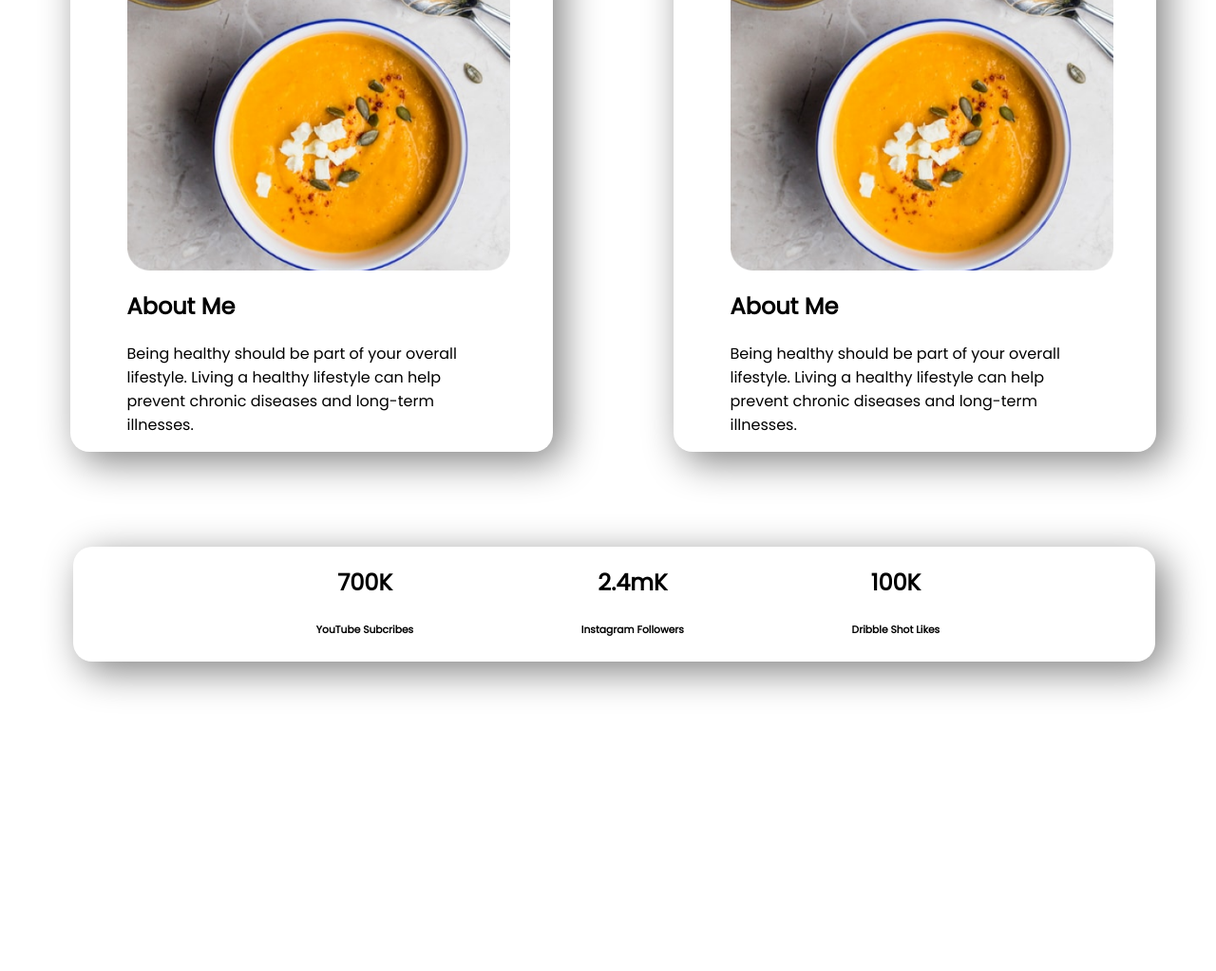
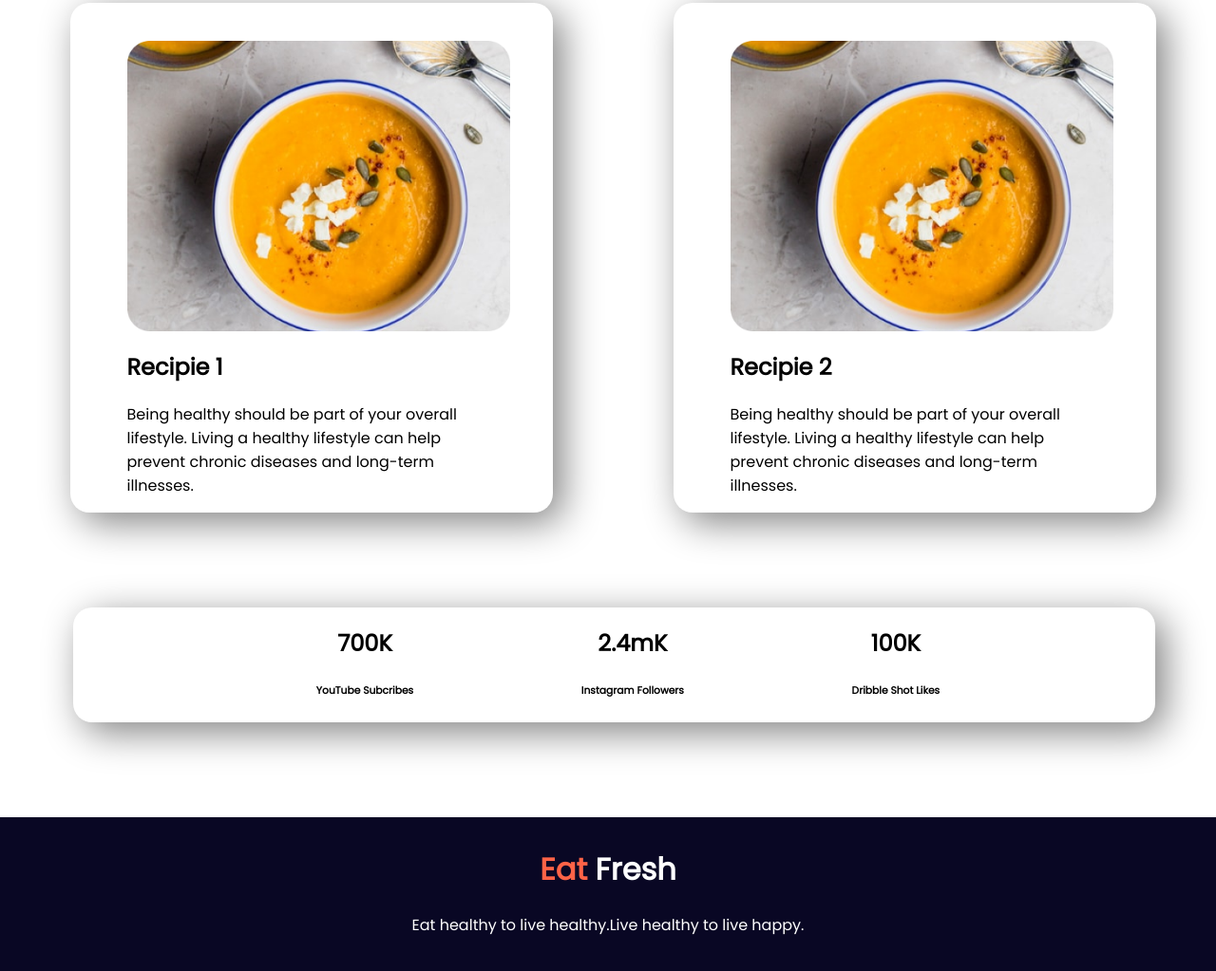
Before and after one commit to hafizuddinraju/EatingGood, a plain HTML site: page index.html in a window 1280 px wide. Shown: the part 1353-2376 px from the top of the page at 95% size. Before the commit the page ends 2150 px from the top, so only its background shows below. Drawn offline with Linux system fonts and the light colour scheme.

Commit message:
completed commit

```diff
--- a/index.html
+++ b/index.html
@@ -65,7 +65,7 @@
             <div class="bottom-half-width">
 
                 <img class="bottom-image" src="images/food/Project Cover.png" alt="">
-                <h1>About Me</h1>
+                <h1>Recipie 1</h1>
                 <p>
                     Being healthy should be part of your overall lifestyle. Living a healthy lifestyle can help prevent
                     chronic diseases and long-term illnesses.
@@ -75,7 +75,7 @@
             <div class="bottom-half-width">
                 <img class="bottom-image" src="images/food/Project Cover.png" alt="">
 
-                <h1>About Me</h1>
+                <h1>Recipie 2</h1>
                 <p>
                     Being healthy should be part of your overall lifestyle. Living a healthy lifestyle can help prevent
                     chronic diseases and long-term illnesses.
@@ -108,5 +108,9 @@
     </section>
 
 </body>
+<footer>
+    <h1><span class="eat-fresh">Eat</span> Fresh</h1>
+    <p>Eat healthy to live healthy.Live healthy to live happy.</p>
+</footer>
 
 </html>
--- a/style.css
+++ b/style.css
@@ -9,12 +9,15 @@ section {
 
 .top-banner {
     display: flex;
+    padding-top: 5%;
 }
 
 .half-width h1 {
     font-size: 30px;
     font-weight: 900;
+    line-height: .6;
 }
+
 
 .half-width {
     width: 50%;
@@ -144,3 +147,15 @@ section {
 .c {
     padding-left: 20%;
 }
+
+footer {
+    background-color: rgb(9, 7, 36);
+    text-align: center;
+    color: white;
+    padding-bottom: 20px;
+    padding-top: 10px;
+}
+
+.eat-fresh {
+    color: tomato;
+}
```
